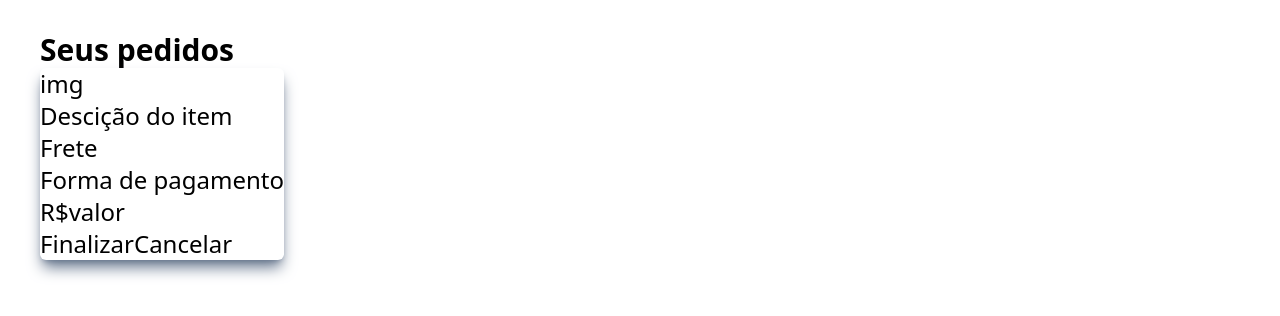
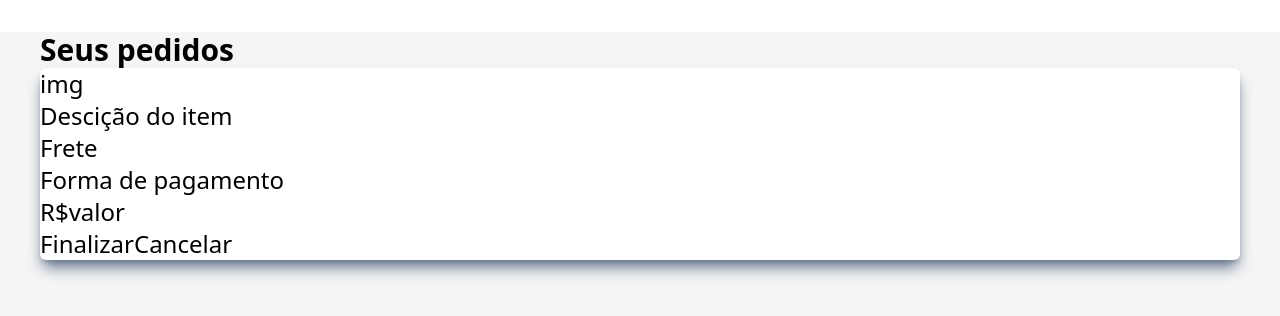
Before and after one commit to rSaydelleS/fast-in, a React (Vite) app in the folder Front-End/ecommerce/: page /carrinho in a window 1280 px wide. Shown: the top 316 px of the page. Built offline with nearby package versions, Linux system fonts and the light colour scheme.

Commit message:
Adicionando mais estilos ao Carrinho

```diff
--- a/Front-End/ecommerce/src/View/Carrinho/Carinho.jsx
+++ b/Front-End/ecommerce/src/View/Carrinho/Carinho.jsx
@@ -3,10 +3,10 @@ import CarrinhoItem from "../../components/Carrinho_Item/Carrinho_Item";
 const Carrinho = () => {
   return (
     <>
-      <main>
+      <main className="bg-neutral-100 w-screen h-screen">
         <section className="flex flex-col justify-start items-start my-8 mx-10">
           <h1 className="font-bold text-3xl">Seus pedidos</h1>
-          <section className="flex flex-col text-justify bg-white shadow-lg shadow-slate-500 rounded-md text-2xl">
+          <section className="flex flex-col text-justify w-full bg-white shadow-lg shadow-slate-500 rounded-md text-2xl">
             <CarrinhoItem />
           </section>
         </section>
```
